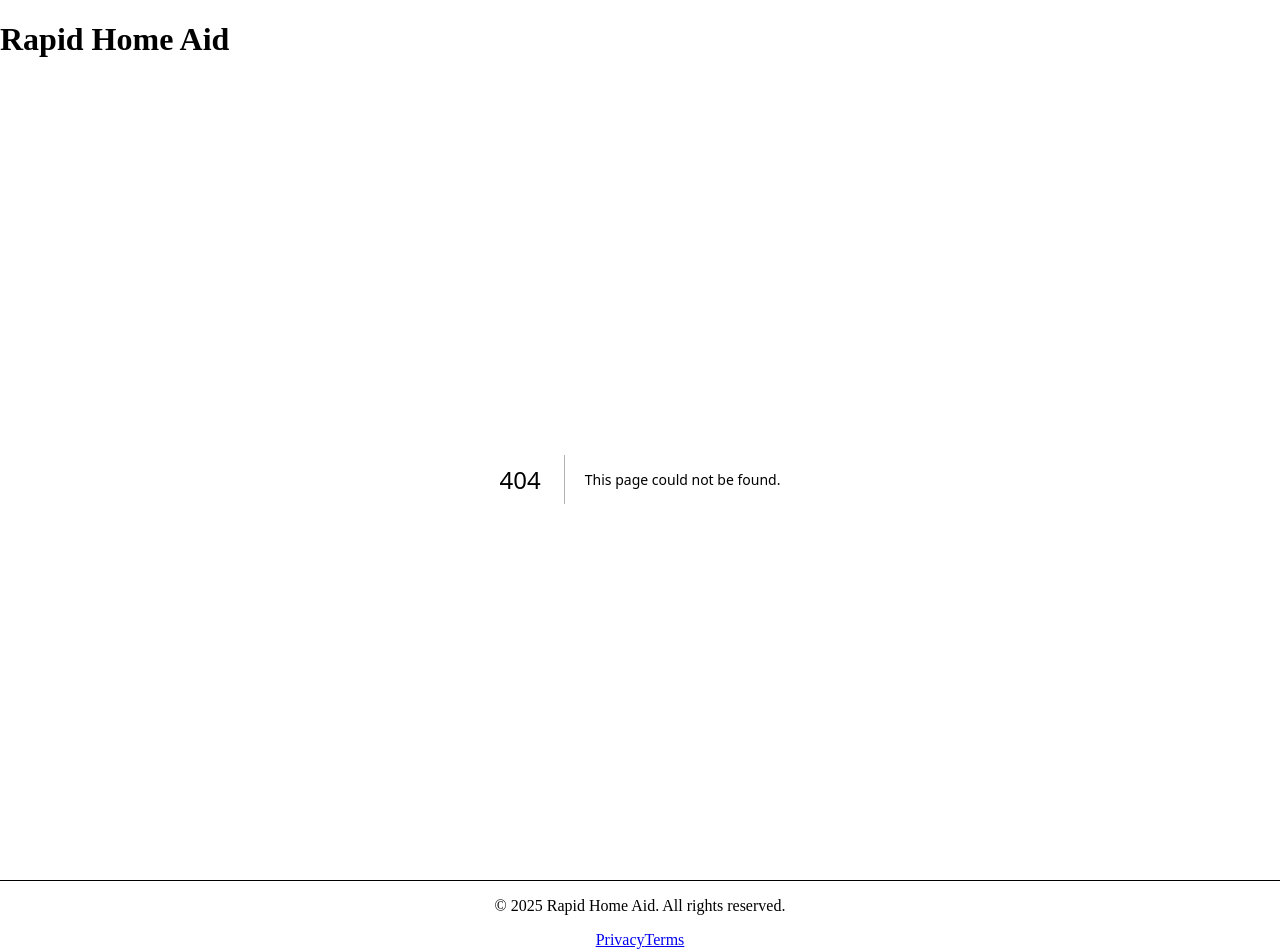
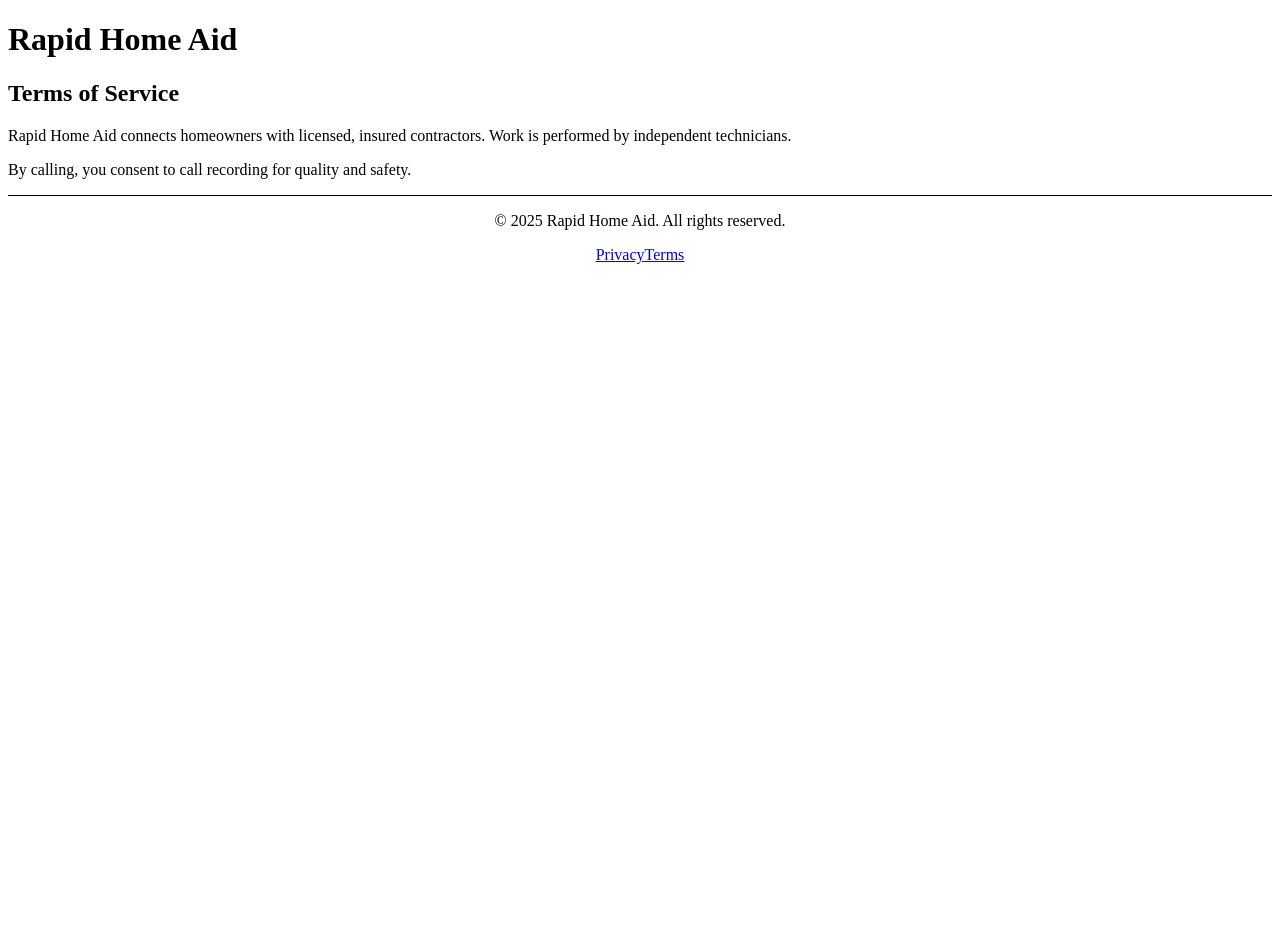
Before and after one commit to help-svg/rapidhomeaid, a Next.js app: page /terms in a window 1280 px wide. Before the commit this address had no page. After the commit the page ends 829 px from the top, so only its background shows below. Built offline with nearby package versions, Linux system fonts and the light colour scheme.

Commit message:
Add Privacy & Terms

```diff
--- /dev/null
+++ b/src/app/privacy/page.tsx
@@ -0,0 +1,9 @@
+export default function Privacy(){
+  return (
+    <section>
+      <h1 className="text-3xl font-bold">Privacy Policy</h1>
+      <p className="mt-3 text-slate-700">We collect call metadata to route and improve emergency service responses. We do not sell personal information.</p>
+      <p className="mt-2 text-slate-700">Questions? Email help@rapidhomeaid.com.</p>
+    </section>
+  );
+}
--- /dev/null
+++ b/src/app/terms/page.tsx
@@ -0,0 +1,9 @@
+export default function Terms(){
+  return (
+    <section>
+      <h1 className="text-3xl font-bold">Terms of Service</h1>
+      <p className="mt-3 text-slate-700">Rapid Home Aid connects homeowners with licensed, insured contractors. Work is performed by independent technicians.</p>
+      <p className="mt-2 text-slate-700">By calling, you consent to call recording for quality and safety.</p>
+    </section>
+  );
+}
```
